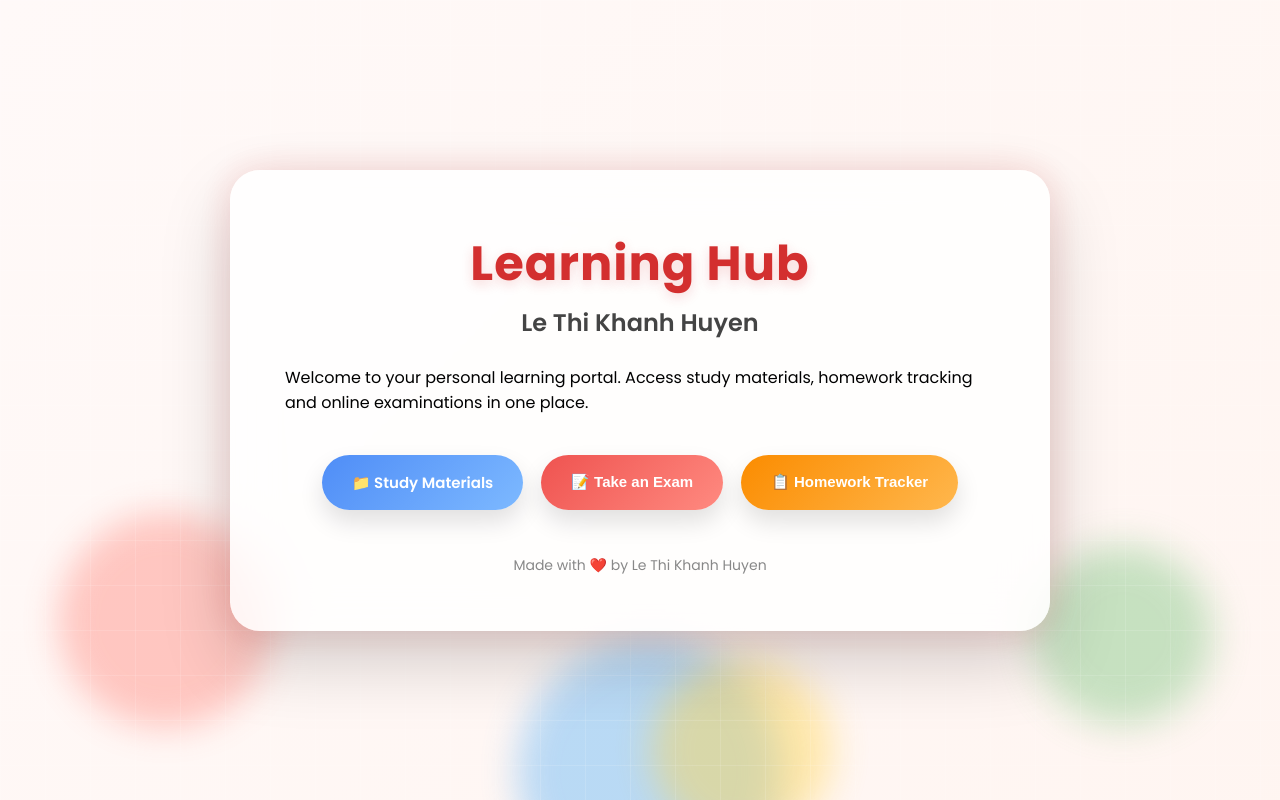
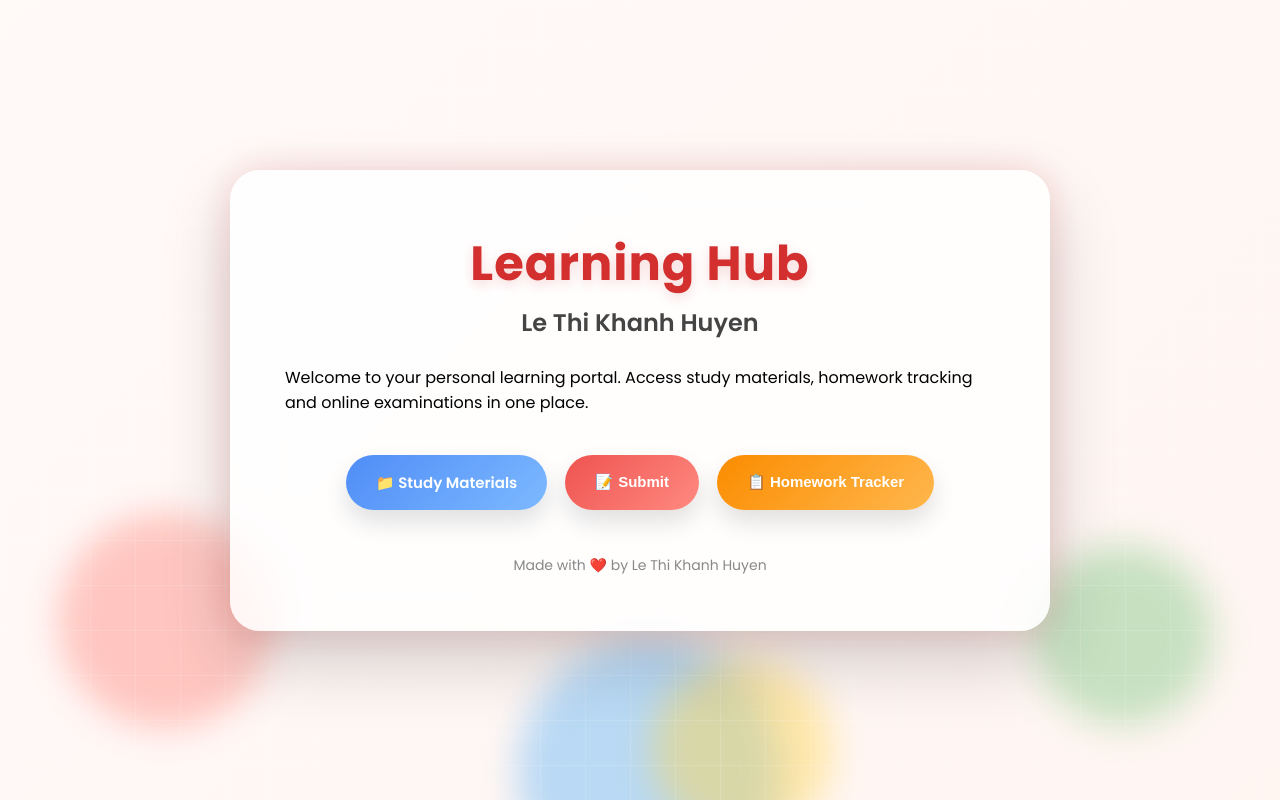
Before and after one commit to LeThiKhanhHuyen/LeThiKhanhHuyen.github.io, a plain HTML site: page index.html in a window 1280 px wide. Drawn offline with Linux system fonts and the light colour scheme.

Commit message:
Change button label for exam submission
Updated button text from 'Take an Exam' to 'Submit'.

```diff
--- a/index.html
+++ b/index.html
@@ -67,7 +67,7 @@
                 class="btn btn-red"
                 onclick="startQuiz()">
 
-                📝 Take an Exam
+                📝 Submit
 
             </button>
 
```
